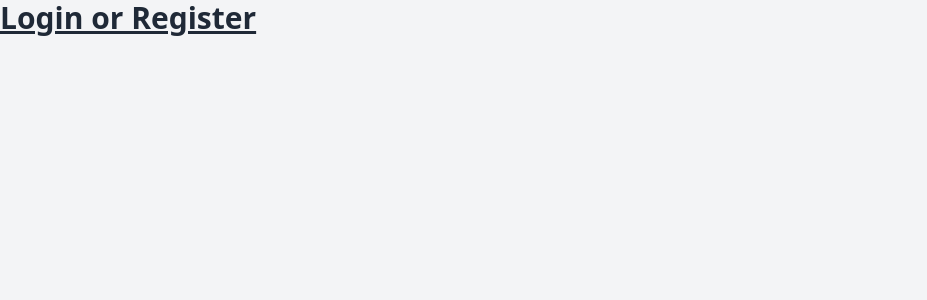
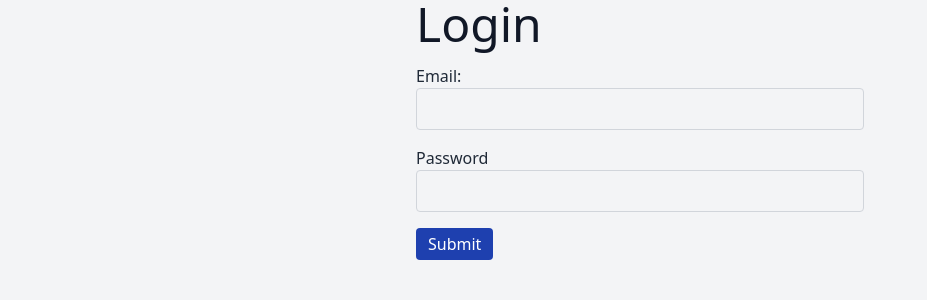
Before and after one commit to lifeanddoodles/issue-tracking, a React (Vite) app in the folder frontend/: page /login in a window 1280 px wide. Before the commit this address led to /. Shown: the top 300 px of the page, without its empty margins (0-927 px from the left). Built offline with nearby package versions, Linux system fonts and the light colour scheme.

Commit message:
Add Login page and route

```diff
--- a/frontend/src/App.tsx
+++ b/frontend/src/App.tsx
@@ -1,6 +1,7 @@
 import { Navigate, Route, Routes } from "react-router-dom";
 import Dashboard from "./pages/Dashboard";
 import Home from "./pages/Home";
+import Login from "./pages/Login";
 import Register from "./pages/Register";
 import TicketDetails from "./pages/TicketDetails";
 
@@ -9,6 +10,7 @@ function App() {
     <Routes>
       <Route path="/" element={<Home />} />
       <Route path="/register" element={<Register />} />
+      <Route path="/login" element={<Login />} />
       <Route path="/dashboard" element={<Dashboard />} />
       <Route path="/tickets/:ticketId" element={<TicketDetails />} />
       <Route path="*" element={<Navigate to="/" />} />
--- /dev/null
+++ b/frontend/src/pages/Login/index.tsx
@@ -0,0 +1,66 @@
+import { useState } from "react";
+import Button from "../../components/Button";
+import Form from "../../components/Form";
+import Heading from "../../components/Heading";
+import Input from "../../components/Input";
+import useValidation from "../../hooks/useValidation";
+
+const Login = () => {
+  const [formData, setFormData] = useState({
+    email: "",
+    password: "",
+  });
+  const { email, password } = formData;
+  const [errors, setErrors] = useState<{ [key: string]: string[] } | null>(
+    null
+  );
+  const { validateInput } = useValidation();
+
+  const handleChange = (e: React.ChangeEvent<HTMLInputElement>) => {
+    const target = e.target;
+
+    setFormData({
+      ...formData,
+      [target.name]: target.value,
+    });
+
+    validateInput({
+      target,
+      setErrors,
+    });
+  };
+
+  const handleSubmit = (e: React.FormEvent<HTMLFormElement>) => {
+    e.preventDefault();
+    console.log(formData);
+  };
+
+  return (
+    <Form onSubmit={handleSubmit}>
+      <Heading text="Login" level={1} />
+      <Input
+        label="Email:"
+        type="email"
+        id="email"
+        onChange={handleChange}
+        value={email}
+        required
+        errors={errors}
+        setErrors={setErrors}
+      />
+      <Input
+        label="Password"
+        type="password"
+        id="password"
+        onChange={handleChange}
+        value={password}
+        required
+        errors={errors}
+        setErrors={setErrors}
+      />
+      <Button label="Submit" type="submit" />
+    </Form>
+  );
+};
+
+export default Login;
```
